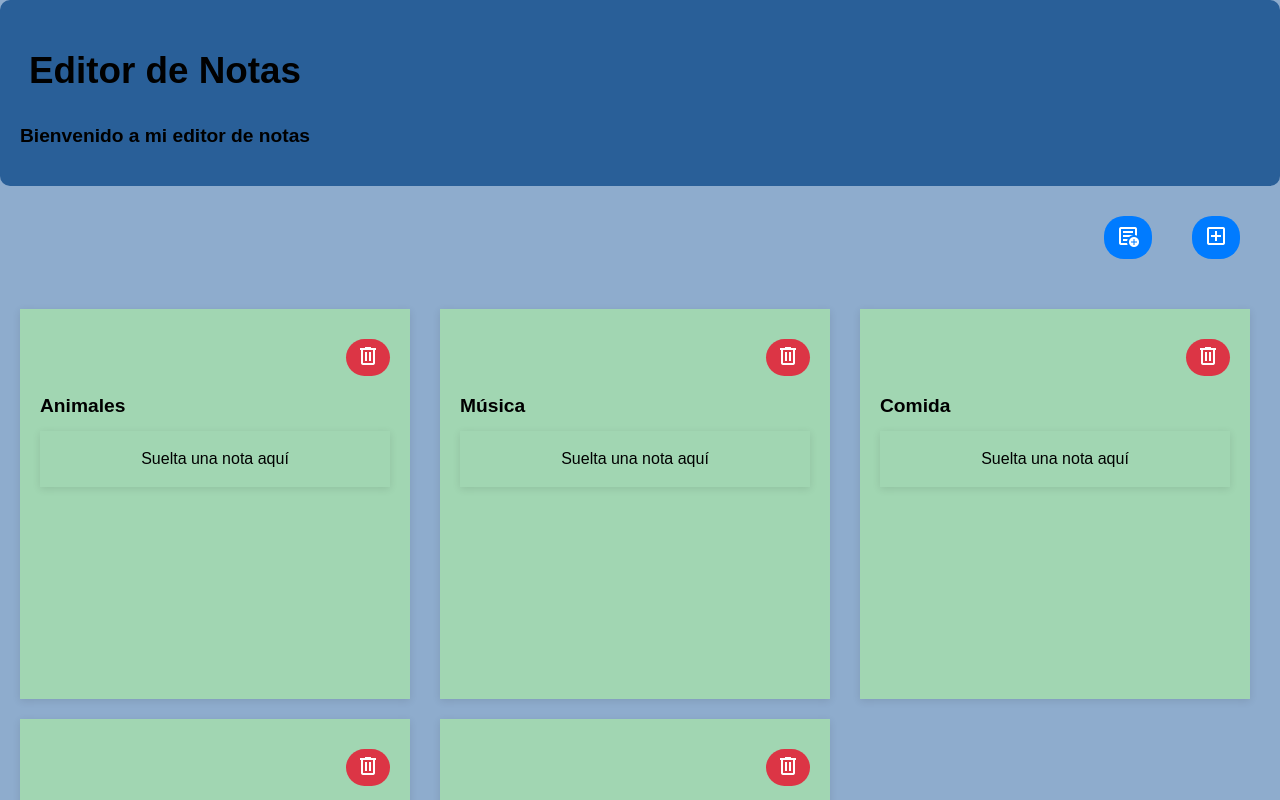
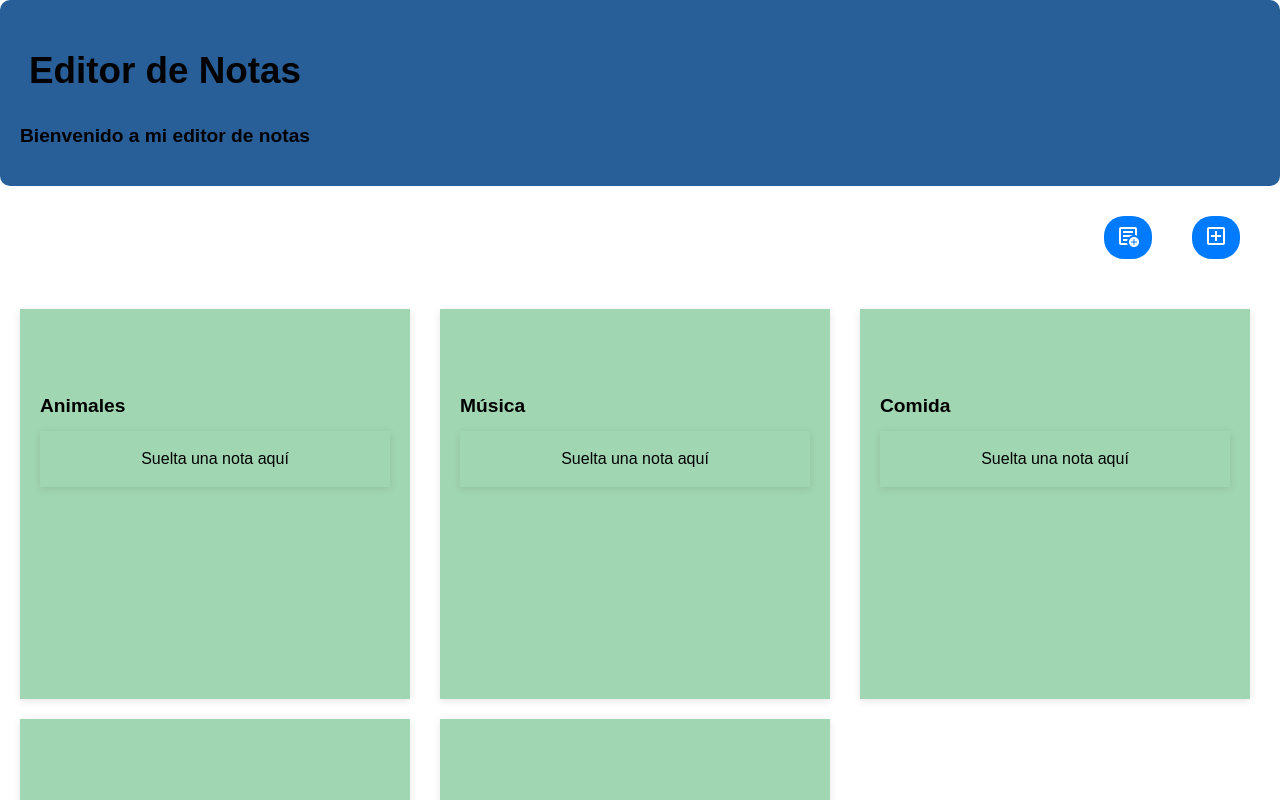
Before and after one commit to moma14/1erParcial-Editor-de-notas, a React (Vite) app: page / in a window 1280 px wide. Shown: the top 800 px of the page. Built offline with nearby package versions, Linux system fonts and the light colour scheme.

Commit message:
cambios en los estilos de los botones y en lo modales con la opacidad

```diff
--- a/src/App.tsx
+++ b/src/App.tsx
@@ -7,7 +7,7 @@
 import { HTML5Backend } from 'react-dnd-html5-backend';
 import './stylesNotas.css';
 import ConfirmModal from './ModalMessage';
-import Tooltip from '@mui/material/Tooltip'; // Importa el componente Tooltip
+import Tooltip from '@mui/material/Tooltip';
 
 const NoteEditor: React.FC = () => {
   const [isModalOpen, setIsModalOpen] = useState(false);
@@ -95,18 +95,14 @@
                 onChange={(e) => setNewCategoryName(e.target.value)}
                 placeholder="Nombre de la nueva categoría"
               />
-              <Tooltip title="Guardar Categoría" arrow>
               <button className="save-button" onClick={handleSaveCategory}>
                 <link rel="stylesheet" href="https://fonts.googleapis.com/css2?family=Material+Symbols+Outlined:opsz,wght,FILL,GRAD@24,400,0,0" />
                 <span className="material-symbols-outlined">save</span>
               </button>
-              </Tooltip>
-              <Tooltip title="Cancelar" arrow>
               <button className="cerrar-button" onClick={() => setIsCategoryModalOpen(false)}>
                 <link rel="stylesheet" href="https://fonts.googleapis.com/css2?family=Material+Symbols+Outlined:opsz,wght,FILL,GRAD@24,400,0,0" />
                 <span className="material-symbols-outlined">cancel</span>
               </button>
-              </Tooltip>
             </div>
           </div>
         )}
--- a/src/Categorias.tsx
+++ b/src/Categorias.tsx
@@ -4,6 +4,7 @@
 import { Note } from './TiposCategorias';
 import { useNotes } from './NotasContext';
 import ConfirmModal from './ModalMessage';
+import Tooltip from '@mui/material/Tooltip';
 
 interface NoteCardProps {
   note: Note;
@@ -49,17 +50,22 @@
       {/* Mostrar los botones de editar/eliminar solo si el contenedor está expandido */}
       {isExpanded && (
         <div className="note-buttons">
+          <Tooltip title="Editar Nota" arrow>
             <button className="edit-button" onClick={() => setIsEditModalOpen(true)}>
               <span className="material-symbols-outlined">edit_note</span>
             </button>
+          </Tooltip>
+          <Tooltip title="Eliminar Nota" arrow>
             <button className="delete-button" onClick={handleDeleteNote}>
               <span className="material-symbols-outlined">delete</span>
             </button>
+          </Tooltip>
         </div>
       )}
 
       <h3>{note.author}</h3>
       <p>{note.notes}</p>
+
       {/* Modal de confirmación para eliminar */}
       <ConfirmModal
         isOpen={isDeleteModalOpen}
--- a/src/CategoríasNotas.tsx
+++ b/src/CategoríasNotas.tsx
@@ -5,6 +5,7 @@
 import { ItemTypes } from './TiposdeItems';
 import { Note } from './TiposCategorias';
 import ConfirmModal from './ModalMessage';
+import Tooltip from '@mui/material/Tooltip';
 
 interface CategoryCardsProps {
   categories: string[];
@@ -149,9 +150,11 @@
       style={{ opacity: isCategoryDragging ? 0.5 : 1 }}
     >
       <div className="note-button2">
-        <button onClick={handleDelete} className="borrar-categoria">
-          <span className="material-symbols-outlined">delete</span>
-        </button>
+        <Tooltip title="Eliminar categoría" arrow>
+          <button onClick={handleDelete} className="borrar-categoria">
+            <span className="material-symbols-outlined">delete</span>
+          </button>
+        </Tooltip>
       </div>
       <h2>{category}</h2>
 
--- a/src/index.css
+++ b/src/index.css
@@ -30,7 +30,7 @@
   width: 100%;
   height: 100%;
   position: relative;
-  background-color: #8EACCD;
+  background-color: #fff;
 }
 
 h1 {
--- a/src/stylesNotas.css
+++ b/src/stylesNotas.css
@@ -266,18 +266,42 @@
   margin-top: 10px;
   justify-content: right;
 }
-.note-button2{
+.note-button2 {
   display: flex;
   gap: 10px;
   margin-top: 10px;
   justify-content: right;
+  transition: transform 0.3s ease-in-out, background-color 0.3s ease-in-out;
 }
-.borrar-categoria{
-  background-color: #dc3545;
+.note-button2:hover{
+  transform: scale(1.05);
+  background-color: #A1D6B2;
+}
+.category-card:hover .borrar-categoria {
+  background-color: #c82333;
   color: white;
+  opacity: 1;
 }
 
-/* Estilos para los botones de editar y eliminar */
+
+.borrar-categoria{
+  background-color: transparent;
+  color: transparent;
+  border: none;
+  opacity: 0px;
+  border-radius: 20px;
+  cursor: pointer;
+  padding: 5px 10px;
+  transition: background-color 0.3s ease-in-out;
+}
+.borrar-categoria:hover {
+  background-color: #c82333;
+  color: white;
+  border: none;
+  border-radius: 50%;
+}
+
+
 .edit-button,
 .delete-button,
 .borrar-categoria {
@@ -285,6 +309,24 @@
   border: none;
   border-radius: 20px;
   cursor: pointer;
+}
+.edit-button,
+.delete-button {
+  background-color: transparent;
+  color: transparent;
+  border: none;
+  opacity: 0;
+  border-radius: 20px;
+  cursor: pointer;
+  padding: 5px 10px;
+  transition: background-color 0.3s ease-in-out, opacity 0.3s ease-in-out;
+}
+
+
+.note-card:hover .edit-button,
+.note-card:hover .delete-button {
+  opacity: 1;
+  color: white;
 }
 .borrar-categoria{
   justify-content: right;
```
Also changed, not shown: src/ModalMessage.tsx (+7 -6 lines). Lines whose indentation alone changed are shown as unchanged.
